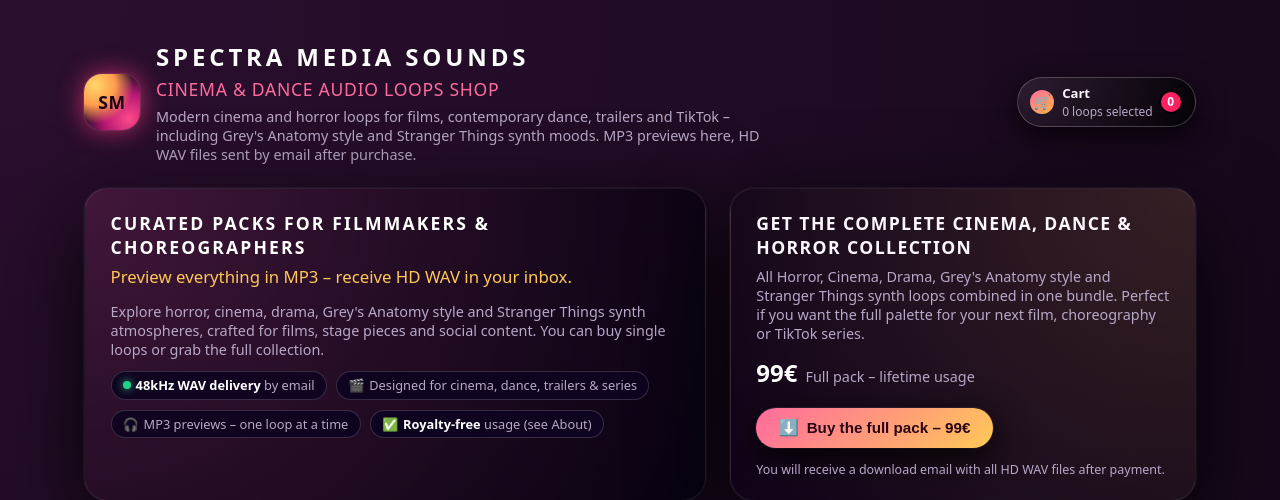
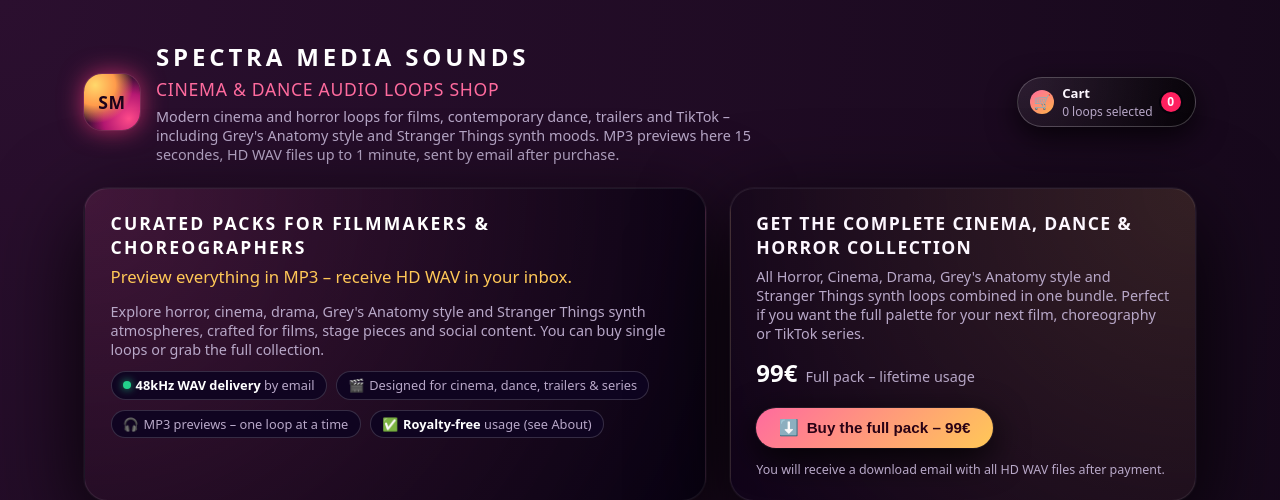
Before and after one commit to vincentbastille10/cinema_loops_shopping, a Flask app: page / in a window 1280 px wide. Shown: the top 500 px of the page. Run offline with Flask 3, Linux system fonts and the light colour scheme.

Commit message:
Update index.html

```diff
--- a/templates/index.html
+++ b/templates/index.html
@@ -681,8 +681,8 @@
           <h2>Cinema &amp; Dance Audio Loops Shop</h2>
           <p>
             Modern cinema and horror loops for films, contemporary dance, trailers and TikTok –
-            including Grey's Anatomy style and Stranger Things synth moods. MP3 previews here,
-            HD WAV files sent by email after purchase.
+            including Grey's Anatomy style and Stranger Things synth moods. MP3 previews here 15 secondes,
+            HD WAV files up to 1 minute, sent by email after purchase.
           </p>
         </div>
       </div>
```
